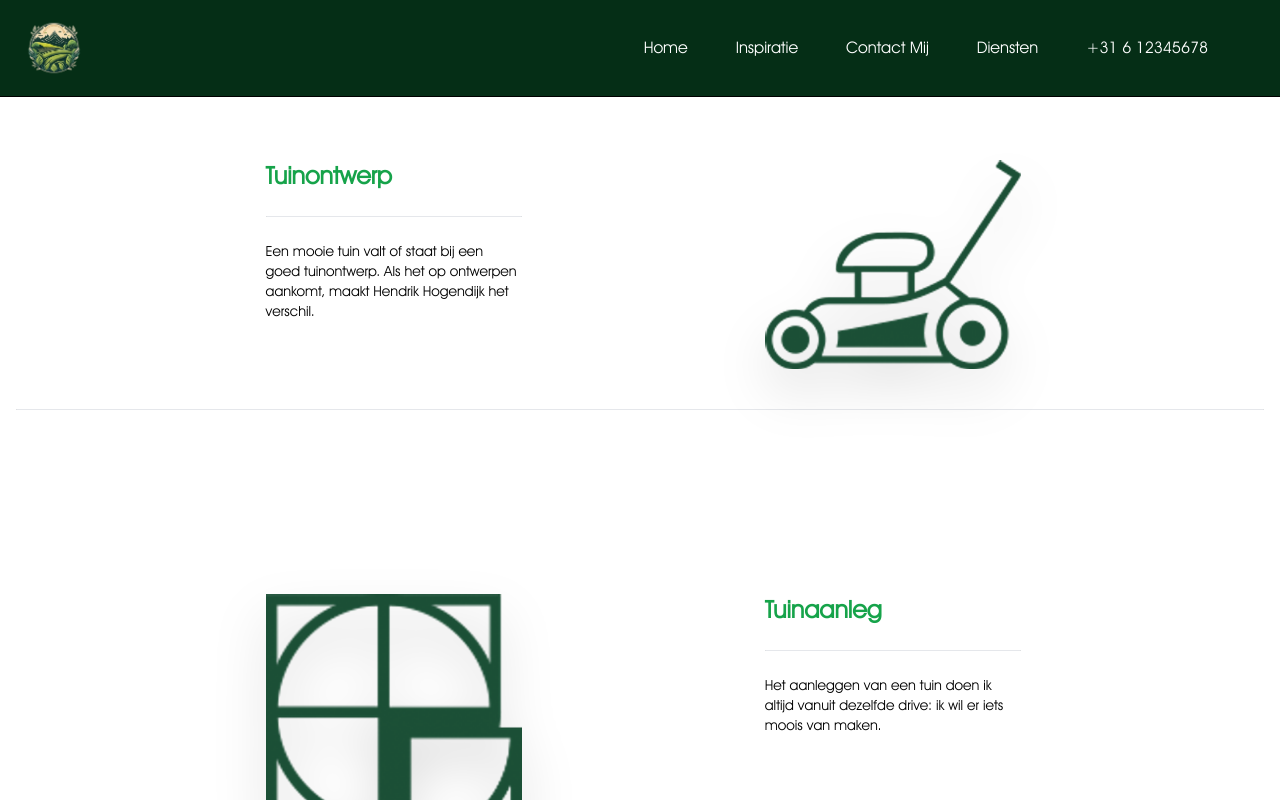
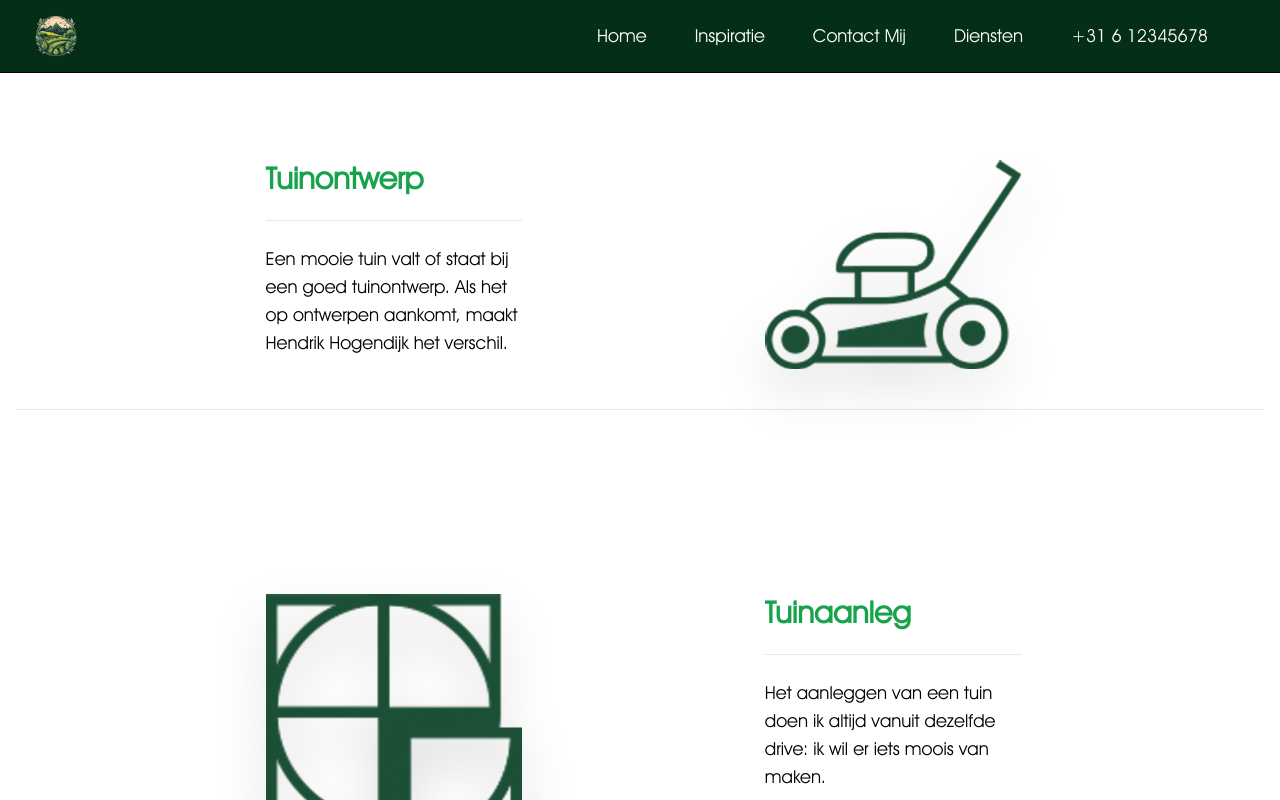
Before and after one commit to LucasDG1/klantenopdracht, a SvelteKit app: page /diensten in a window 1280 px wide. Built offline with nearby package versions, Linux system fonts and the light colour scheme.

Commit message:
finished rezising and navbar fix

```diff
--- a/src/components/nav.svelte
+++ b/src/components/nav.svelte
@@ -19,21 +19,21 @@
 
 <div>
 	<div
-		class={`navbar fixed top-0 w-full z-50 bg-green-950 transition-[padding,background-color]  border-black duration-400 ${y >= 2 ? 'p-[0px_0px] border-b ' : 'p-[10px_0px] border-b'}`}
+		class={`navbar fixed top-0 w-full z-50 bg-green-950 transition-[padding,background-color] border-black duration-400 ${y >= 2 ? 'p-0 border-b' : 'p-2 border-b'}`}
 	>
-		<nav class="container px-6 py-2 mx-auto md:flex md:justify-between md:items-center">
+		<nav class="container px-6 py-1 mx-auto md:flex md:justify-between md:items-center">
 			<div class="flex items-center justify-between">
 				<a href="/">
 					<img
-						class={`logo w-32 h-32 transition-all duration-200 col-start-1 ${y > 2 ? 'w-[44px] h-[44px] mt-[5px]' : 'w-[60px] h-[60px]'}`}
+						class={`logo transition-all duration-200 col-start-1 ${y > 2 ? 'w-11 h-11' : 'w-12 h-12'}`}
 						src={logo}
-						alt="image2"
+						alt="logo"
 					/>
 				</a>
 				<div on:click={toggleNavbar} class="flex md:hidden">
 					<button
 						type="button"
-					class="text-black hover:text-gray-400 focus:outline-none focus:text-gray-400"
+						class="text-white hover:text-white focus:outline-none focus:text-white"
 					>
 						<svg
 							xmlns="http://www.w3.org/2000/svg"
@@ -41,7 +41,7 @@
 							viewBox="0 0 24 24"
 							stroke-width="2"
 							stroke="currentColor"
-						class="w-[28px] h-[28]"
+							class="w-7 h-7"
 						>
 							<path
 								stroke-linecap="round"
@@ -53,33 +53,31 @@
 				</div>
 			</div>
 			<div
-				class="flex-col mt-8 gap-2 space-y-4 md:flex md:space-y-0 md:flex-row md:items-center md:space-x-10 md:mt-0 {showMenu
-					? 'flex'
-					: 'hidden'}"
+				class={`flex-col mt-8 gap-2 space-y-4 md:flex md:space-y-0 md:flex-row md:items-center md:space-x-6 md:mt-0 ${showMenu ? 'flex' : 'hidden'}`}
 			>
 				<a
 					on:click={closeNavbar}
-					class="text-white text-base hover:bg-[#A9A9A9] hover:rounded hover:p-1"
+					class="text-white text-base md:text-lg hover:bg-gray-500 hover:rounded px-2 py-1"
 					href="/">Home</a
 				>
 				<a
 					on:click={closeNavbar}
-					class="text-white text-base hover:bg-[#A9A9A9] hover:rounded hover:p-1"
+					class="text-white text-base md:text-lg hover:bg-gray-500 hover:rounded px-2 py-1"
 					href="/foto-album">Inspiratie</a
 				>
 				<a
 					on:click={closeNavbar}
-					class="text-white text-base hover:bg-[#A9A9A9] hover:rounded hover:p-1"
+					class="text-white text-base md:text-lg hover:bg-gray-500 hover:rounded px-2 py-1"
 					href="/contact">Contact Mij</a
 				>
 				<a
 					on:click={closeNavbar}
-					class="text-white text-base hover:bg-[#A9A9A9] hover:rounded hover:p-1"
+					class="text-white text-base md:text-lg hover:bg-gray-500 hover:rounded px-2 py-1"
 					href="/diensten">Diensten</a
 				>
 				<a
 					on:click={closeNavbar}
-					class="text-white text-base hover:bg-[#A9A9A9] hover:rounded hover:p-1"
+					class="text-white text-base md:text-lg hover:bg-gray-500 hover:rounded px-2 py-1"
 					href="https://wa.me/065823123">+31 6 12345678</a
 				>
 				<div class="space-y-2"></div>
--- a/src/routes/+layout.svelte
+++ b/src/routes/+layout.svelte
@@ -17,7 +17,7 @@
 <Snap includeSnap={$page.url.pathname === '/' || $page.url.pathname === '/diensten'}>
 	{#key data.pathname}
 		<div in:fade={{ duration: 200, delay: 100 }} out:fade={{ duration: 200 }}>
-			<div class="mt-[65px]">
+			<div class="mt-[50px]">
 				<slot />
 			</div>
 		</div>
--- a/src/routes/diensten/+page.svelte
+++ b/src/routes/diensten/+page.svelte
@@ -11,9 +11,9 @@
 		<div
 			class="flex flex-col items-start col-span-1 md:col-start-2 md:col-span-1 lg:col-start-2 lg:col-span-1 xl:col-start-2 xl:col-span-1 w-full md:w-64"
 		>
-			<div class="text-2xl text-green-600 font-bold">Tuinontwerp</div>
+			<div class="text-3xl text-green-600 font-bold">Tuinontwerp</div>
 			<hr class="my-6 w-full md:w-64 rounded bg-[#525F4F] border-1" />
-			<p class="text-sm">
+			<p class="text-lg">
 				Een mooie tuin valt of staat bij een goed tuinontwerp. Als het op ontwerpen aankomt, maakt
 				Hendrik Hogendijk het verschil.
 			</p>
@@ -36,9 +36,9 @@
 		<div
 			class="flex flex-col items-start col-span-1 md:col-start-4 md:col-span-1 lg:col-start-4 lg:col-span-1 xl:col-start-4 xl:col-span-1 w-full md:w-64"
 		>
-			<div class="text-2xl text-green-600 font-bold">Tuinaanleg</div>
+			<div class="text-3xl text-green-600 font-bold">Tuinaanleg</div>
 			<hr class="my-6 w-full md:w-64 rounded bg-[#525F4F] border-1" />
-			<p class="text-sm">
+			<p class="text-lg">
 				Het aanleggen van een tuin doen ik altijd vanuit dezelfde drive: ik wil er iets moois van
 				maken.
 			</p>
@@ -50,9 +50,9 @@
 		<div
 			class="flex flex-col items-start col-span-1 md:col-start-2 md:col-span-1 lg:col-start-2 lg:col-span-1 xl:col-start-2 xl:col-span-1 w-full md:w-64"
 		>
-			<div class="text-2xl text-green-600  font-bold">Tuinonderhoud</div>
+			<div class="text-3xl text-green-600  font-bold">Tuinonderhoud</div>
 			<hr class="my-6 w-full md:w-64 rounded bg-[#525F4F] border-1" />
-			<p class="text-sm">
+			<p class="text-lg">
 				Een mooie tuin verdient het juiste onderhoud. Immers, goed onderhoud is een essentiële
 				voorwaarde voor een tuin die het hele jaar door mooi blijft.
 			</p>
@@ -75,9 +75,9 @@
 		<div
 			class="flex flex-col items-start mb-5 col-span-1 md:col-start-4 md:col-span-1 lg:col-start-4 lg:col-span-1 xl:col-start-4 xl:col-span-1 w-full md:w-64"
 		>
-			<div class="text-2xl text-green-600  font-bold">Zwemvijvers</div>
+			<div class="text-3xl text-green-600  font-bold">Zwemvijvers</div>
 			<hr class="my-6 w-full md:w-64 rounded bg-[#525F4F] border-1" />
-			<p class="text-sm">
+			<p class="text-lg">
 				Zwemvijvers, is één van mjn grootste passies. En gelukkig, ze winnen aan steeds meer
 				populariteit, waardoor ik er veel ervaring mee heb opgebouwd.
 			</p>
```
Also changed, not shown: src/routes/+page.svelte (+21 -21 lines). Lines whose indentation alone changed are shown as unchanged.
